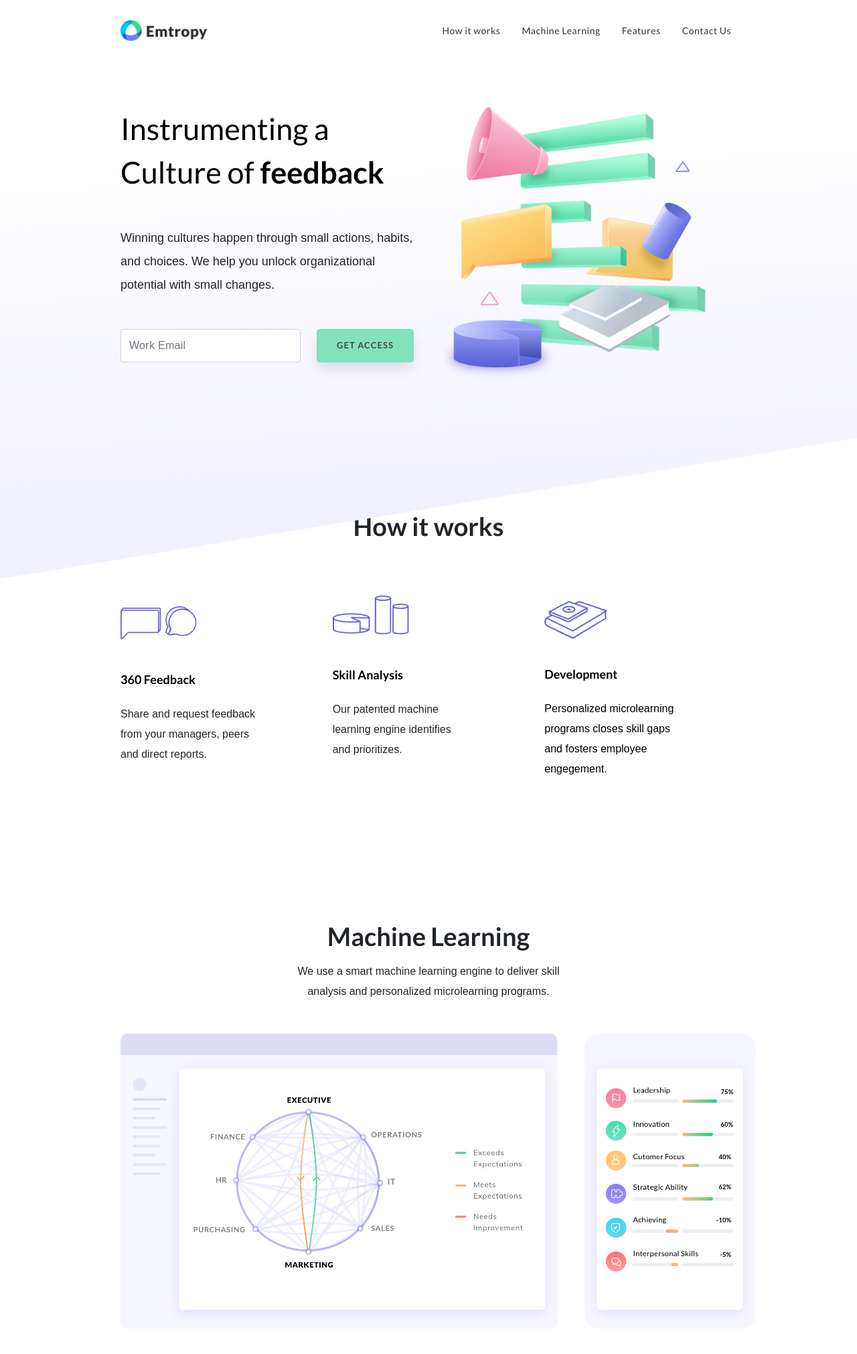
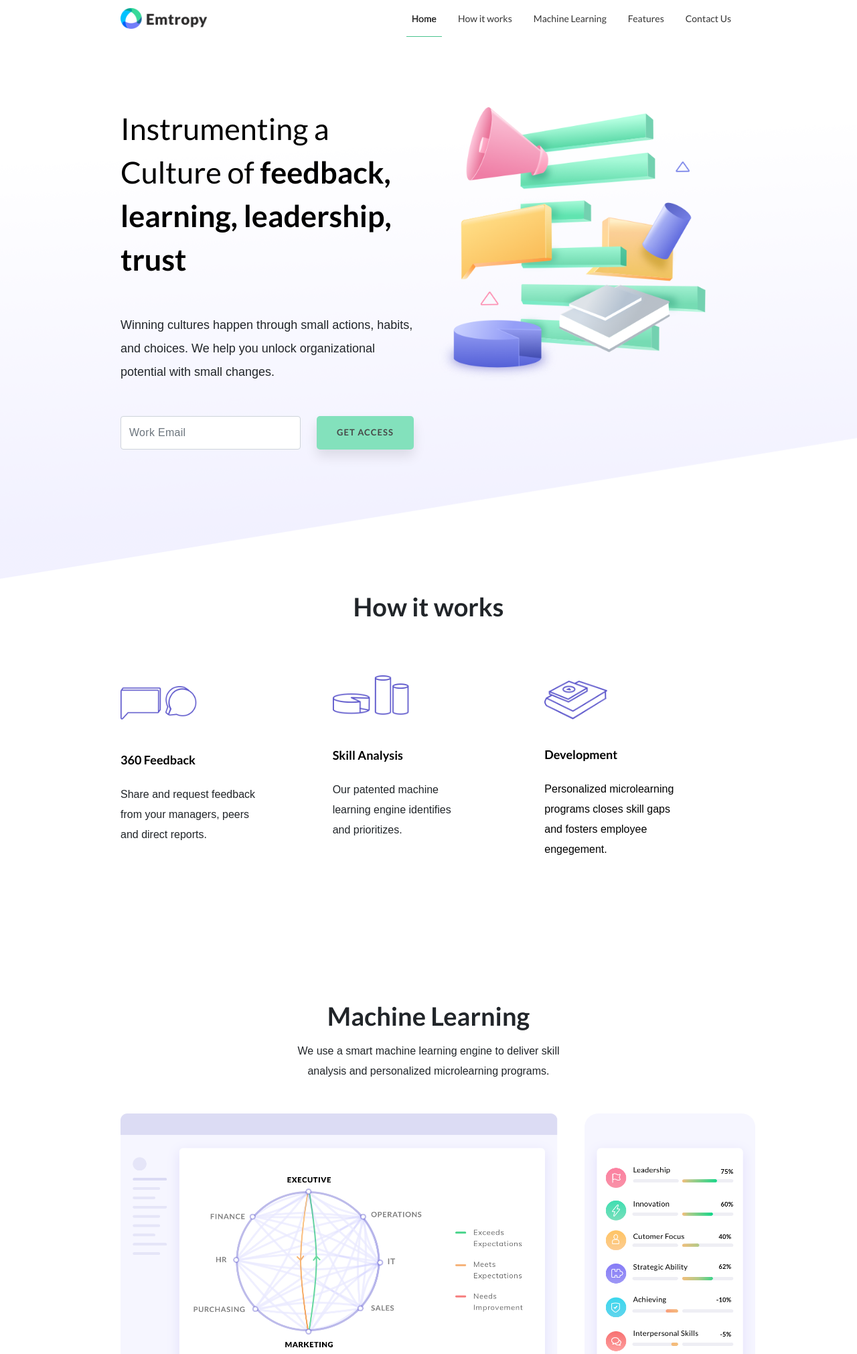
Before and after one commit to emtropy/emtropy.github.io, a PHP site: page / in a window 1280 px wide. Shown: the top 2021 px of the page at 67% size. Run offline with PHP 8.4, Linux system fonts and the light colour scheme; some libraries are stand-ins or nearby versions; some web fonts are replaced.

Commit message:
updated bugs

```diff
--- a/css/responsive.css
+++ b/css/responsive.css
@@ -61,29 +61,42 @@
     transform: translateY(-5px);
   }
 
+
+
   .topnav {
     overflow: hidden;
+    display: inline-block;
+    font-size: 0;
   }
 
   /* Style the links inside the navigation bar */
   .topnav a {
-    transition: .2s ease-out;
-    font-size: 14px;
+    transition: border-bottom .6s;
+    display:inline-block;
+    letter-spacing: .9em;
+    border-bottom: 1px solid rgb(255, 255, 255);
   }
+
   .topnav a:hover {
+    text-shadow: 0 0 .65px #333, 0 0 .65px #333;
     color: #000;
-    font-weight: bold;
-    border-bottom: 2px solid rgb(75, 196, 143);
+    border-bottom: 1px solid rgb(75, 196, 143);
   }
   .topnav a.active,
   .topnav a.current {
+    text-shadow: 0 0 .65px #333, 0 0 .65px #333;
     color: #000;
-    font-weight: bold;
-    border-bottom: 2px solid rgb(75, 196, 143);
+    border-bottom: 1px solid rgb(75, 196, 143);
   }
 
 
 .desc-section {
+  max-width: 920px;
+  margin-left: auto;
+  margin-right: auto;
+}
+
+.desc-section-copy {
   max-width: 920px;
   margin-left: auto;
   margin-right: auto;
--- a/index.html
+++ b/index.html
@@ -33,6 +33,10 @@
         <script>
 
             $(document).ready(function() {
+
+                $('a[href=#1]').closest(".navbar-nav").find(".nav-link").removeClass("current");
+                $('a[href=#1]').addClass("current");
+
                 $("#js-rotate").Morphext({
                     // The [in] animation type. Refer to Animate.css for a list of available animations.
                     animation: "fadeIn",
@@ -44,15 +48,33 @@
                         // Called after the entrance animation is executed.
                     }
                 });
+
                 $('a[href*=#]').bind('click', function(e) {
-                    var target = $(this).attr("href"); // Set the target as variable
+                    var target = $(this).attr("href");
+
                     // perform animated scrolling by getting top-position of target-element and set it as scroll target
                     $(this).closest(".navbar-nav").find(".nav-link").removeClass("current");
                     $(this).addClass("current");
+
+                    if(target == "#4") {
+                        $('html, body').stop().animate({
+                            scrollTop: $(target).offset().top + 50
+                        }, 600);
+                    } else {
+                        $('html, body').stop().animate({
+                                scrollTop: $(target).offset().top - 120
+                        }, 600);
+                    }
+                });
+
+                $("#logoTop").on('click', function(e) {
+                    $('a[href=#1]').closest(".navbar-nav").find(".nav-link").removeClass("current");
+                    $('a[href=#1]').addClass("current");
+
                     $('html, body').stop().animate({
-                            scrollTop: $(target).offset().top - 100
+                        scrollTop: 0
                     }, 600);
-                });
+                })
             });
 
             $(window).scroll(function() {
@@ -64,15 +86,20 @@
                 else
                     $('#header').addClass('line');
 
+                var scrollPos = $(document).scrollTop() + 100;
 
+                $('#navbarTop a').each(function () {
+                    var currLink = $(this);
 
-                // Assign active class to nav links while scolling
-                $('.desc-section').each(function(i) {
-                        if ($(this).position().top <= scrollDistance) {
-                                $('.top-nav a:active').removeClass('active');
-                                $('.top-nav a').eq(i).addClass('active');
+                    var refElement = $(currLink.attr("href"));
+                    if (refElement.position().top <= scrollPos && refElement.position().top +
 
-                        }
+                    refElement.height() > scrollPos) {
+                        $('#navbarTop ul li a').removeClass("current");
+                        currLink.addClass("current");
+                    } else{
+                        currLink.removeClass("current");
+                    }
                 });
             }).scroll();
 
@@ -115,26 +142,30 @@
         <!-- <link rel="stylesheet" type="text/css" href="//fonts.googleapis.com/css?family=Cabin" /> -->
     </head>
     <body style="position: relative;" class="pb-0">
-        <div id="top-background" style="max-width: 105%; width: 100%; position: absolute; top: 0; left: 0; height: 90%">
+        <div id="1" style="max-width: 105%; width: 100%; position: absolute; top: 0; left: 0; height: 90%">
             <img style="max-width: 100%;  width: 100%; height: 120%; overflow: hidden;" src="./assets/topbackground.png"/>
         </div>
         <div id="header" class="container-fluid pb-0" style="position: fixed; background-color: white; top: 0; left: 0; z-index: 8;">
-            <nav class="navbar bg-white navbar-expand-md mt-3">
-                <div class="container-fluid desc-section-head">
-                    <a href="#" class="navbar-brand"><img src="./assets/logo@2x.png" style="width: 130px"/> </a>
+            <nav class="navbar bg-white navbar-expand-md" style="height: 55px">
+                <div class="container-fluid desc-section-head pt-0">
+                    <input id="logoTop" type="image" class="navbar-brand" src="./assets/logo@2x.png" style="width: 130px">
+                    <!-- <img  role="button"  src="./assets/logo@2x.png" style="width: 130px"/> -->
                     <nav class="collapse navbar-collapse" id="navbarTop">
-                        <ul class="navbar-nav ml-auto">
+                        <ul class="navbar-nav mt-2 ml-auto">
                             <li class="nav-item topnav">
-                                <a class="nav-link" href="#1"><span style="font-family:'Lato', sans-serif; color: rgb(53, 53, 53); font-size: 14px; letter-spacing: 0.51px">How it works</span></a>
+                                <a class="nav-link pb-3" href="#1"><span style="font-family:'Lato', sans-serif; color: rgb(53, 53, 53); font-size: 14px;">Home</span></a>
+                            </li>
+                            <li class="nav-item ml-3 topnav" >
+                                <a class="nav-link pb-3" href="#2"><span style="font-family:'Lato', sans-serif; color: rgb(53, 53, 53); font-size: 14px;">How it works</span></a>
                             </li>
                             <li class="nav-item ml-3 topnav">
-                                <a class="nav-link" href="#2"><span style="font-family:'Lato', sans-serif; color: rgb(53, 53, 53); font-size: 14px; letter-spacing: 0.51px">Machine Learning</span></a>
+                                <a class="nav-link pb-3" href="#3"><span style="font-family:'Lato', sans-serif; color: rgb(53, 53, 53); font-size: 14px;">Machine Learning</span></a>
                             </li>
                             <li class="nav-item ml-3 topnav">
-                                <a class="nav-link" href="#3"><span style="font-family:'Lato', sans-serif; color: rgb(53, 53, 53); font-size: 14px; letter-spacing: 0.51px">Features</span></a>
+                                <a class="nav-link pb-3" href="#4"><span style="font-family:'Lato', sans-serif; color: rgb(53, 53, 53); font-size: 14px;">Features</span></a>
                             </li>
                             <li class="nav-item ml-3 topnav">
-                                <a class="nav-link" href="#4"><span style="font-family:'Lato', sans-serif; color: rgb(53, 53, 53); font-size: 14px; letter-spacing: 0.51px">Contact Us</span></a>
+                                <a class="nav-link pb-3" href="#5"><span style="font-family:'Lato', sans-serif; color: rgb(53, 53, 53); font-size: 14px;">Contact Us</span></a>
                             </li>
                         </ul>
                     </div>
@@ -142,7 +173,7 @@
             </nav>
         </div>
         <div class="container-fluid pb-0" style="z-index: 8;">
-            <div id="top" class="desc-section" style="z-index: 8; margin-top: 8%; width: 100%;">
+            <div class="desc-section" style="z-index: 8; margin-top: 8%; width: 100%;">
                 <div class="row">
                     <div class="col-md-6 col-lg-6 col-sm-4">
                         <a style="font-family:'Lato', sans-serif; letter-spacing: 0.91; font-size: 45px; line-height: 65px; font-weight: 400; color: rgb(0,0,0);">
@@ -162,7 +193,7 @@
                     </div>
                 </div>
             </div>
-            <div id="1" class="desc-section" style="width: 100%; margin-top: 15%">
+            <div id="2" class="desc-section" style="width: 100%; margin-top: 15%">
                 <h1 style="text-align:center;  font-family:'Lato', sans-serif; align-self: center; font-size: 38px; letter-spacing: 0.45; line-height: 60px; font-weight: 800;">How it works</h1>
                 <div class="row" style="margin-top: 8%">
                     <div class="col-md-6 col-lg-3 pt-3">
@@ -187,15 +218,15 @@
                     </div>
                 </div>
             </div>
-            <div id="2" class="desc-section" style="margin-top: 15%; margin-bottom: 10%; width: 100%;">
+            <div id="3" class="desc-section" style="margin-top: 15%; margin-bottom: 5%; width: 100%;">
                 <h1 style="text-align:center;  font-family:'Lato', sans-serif; align-self: center; font-size: 38px; letter-spacing: 0.45; line-height: 60px; font-weight: 800;">Machine Learning</h1>
                 <p class="mb-4" style="align-self: center; text-align: center; line-height: 30px; letter-spacing: 0.5; font-size: 16px; font-family:'Muli', sans-serif;">We use a smart machine learning engine to deliver skill <br> analysis and personalized microlearning programs.</p>
                 <div class="mt-5" style="text-align: center;">
                     <img style="height: 440px; width: 950px" src="./assets/machinelearninggraphic2.png"/>
                 </div>
             </div>
-            <div  class="mt-4"  style="padding-top: 15%; background-image: url('./assets/pagebackground1.png'), url('./assets/pagebackground2.png'); background-position: top, bottom; height: 800px; width: 101%; background-repeat: no-repeat, no-repeat; background-size: contain">
-                <div id="3" class="desc-section" style="z-index: 8; width: 100%;">
+            <div id="4" class="mt-4"  style="padding-top: 15%; background-image: url('./assets/pagebackground1.png'), url('./assets/pagebackground2.png'); background-position: top, bottom; height: 800px; width: 101%; background-repeat: no-repeat, no-repeat; background-size: contain">
+                <div  class="desc-section" style="z-index: 8; width: 100%;">
                     <h1 style="text-align:center; z-index: 8; font-family:'Lato', sans-serif; align-self: center; font-size: 38px; letter-spacing: 0.45; line-height: 60px; font-weight: 800;">Features</h1>
                     <div class="row" style="margin-top: 10%">
                         <div class="col-md-6 col-lg-4">
@@ -228,7 +259,7 @@
                     </div>
                 </div>
                 <div>
-                    <div id="3" class="desc-section" style="width: 100%;">
+                    <div class="desc-section-copy" style="width: 100%;">
                         <div class="row mt-5">
                             <div class="col-md-6 col-lg-4">
                                 <div style="display: flex">
@@ -261,7 +292,7 @@
                     </div>
                 </div>
             </div>
-            <div id="4" class="desc-section pb-0" style="margin-top: 10%; width: 100%;">
+            <div id="5" class="desc-section pb-0" style="margin-top: 10%; width: 100%;">
                 <div class="row">
                     <div class="col-md-6 col-lg-5">
                         <div class="shadow p-5 mb-5 bg-white rounded">
@@ -277,7 +308,7 @@
                     <div class="col-lg-1">
                     </div>
                     <div class="col-md-6 col-lg-6">
-                        <img src="./assets/logo@2x.png" style="width: 144px"/>
+                        <img src="./assets/logo@2x.png"  style="width: 130px"/>
                         <p class="mt-3" style="line-height: 30px; letter-spacing: 0.51; font-size: 14px; color: black; font-family:'Muli', sans-serif;">Emtropy labs helps organisations become better by using machine learning and personalised micro learning programs</p>
                         <h3 class="mt-2" style="font-family:'Cabin', sans-serif; font-size: 18px; line-height: 24px; font-weight: 700; color: rgb(0,0,0);">Address</h3>
                         <div class="row">
```
